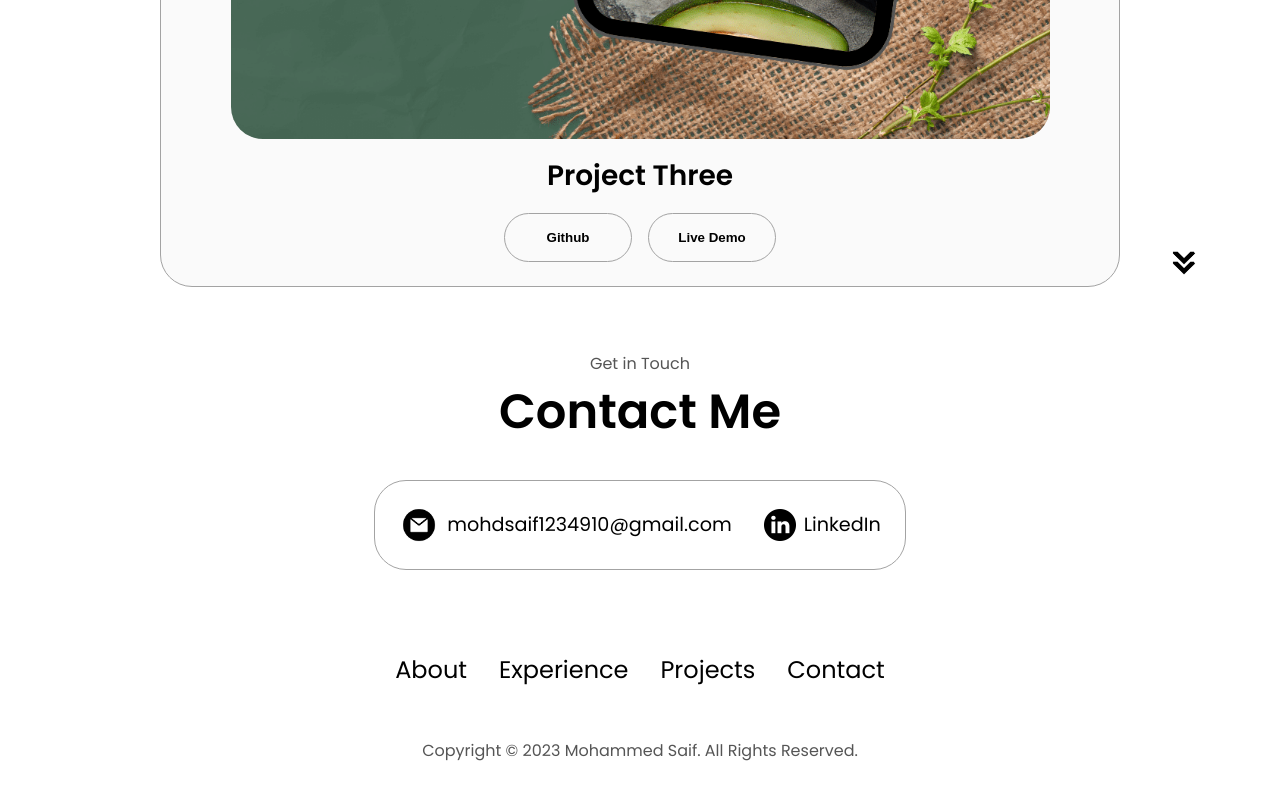
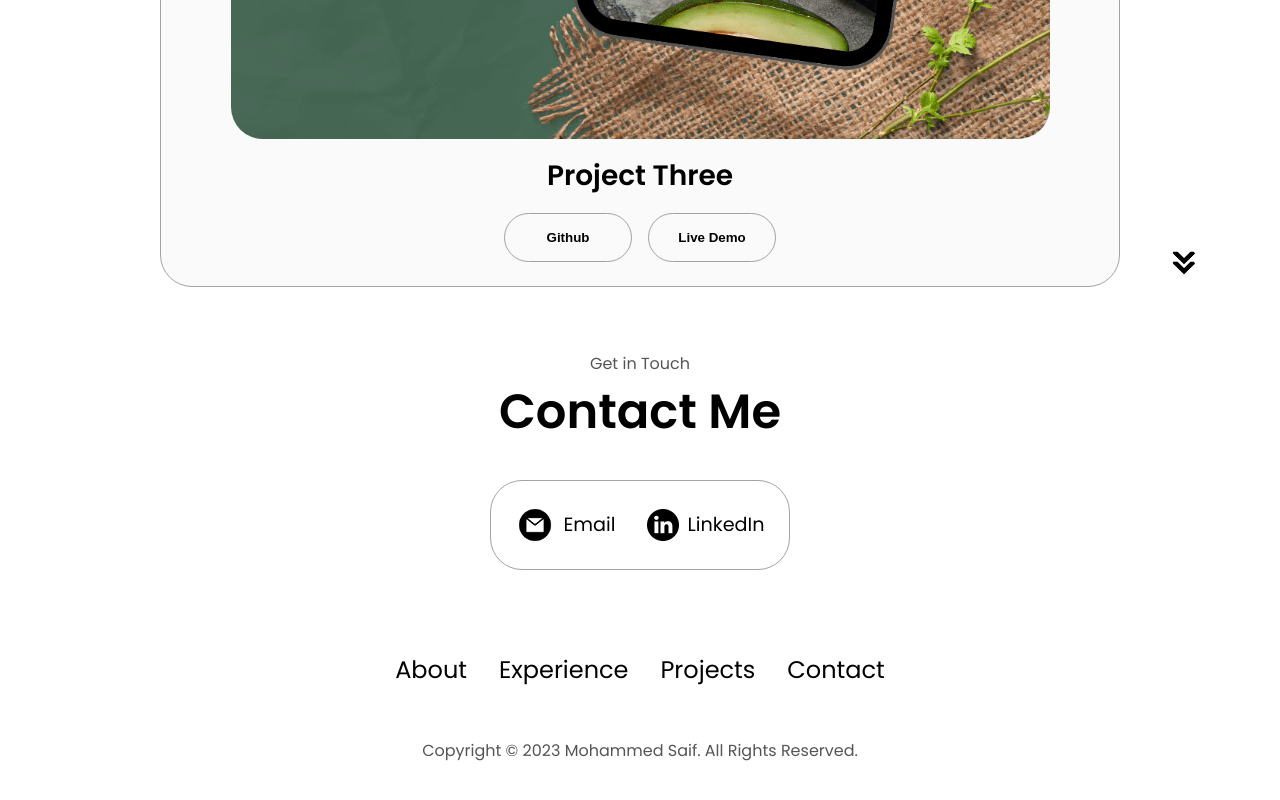
Before and after one commit to mdsaifkn/personal-portfolio, a plain HTML site: page index.html in a window 1280 px wide. Shown: the part 3876-4676 px from the top of the page. Drawn offline with Linux system fonts and the light colour scheme.

Commit message:
Update index.html

```diff
--- a/index.html
+++ b/index.html
@@ -349,7 +349,7 @@
             alt="Email icon"
             class="icon contact-icon email-icon"
           />
-          <p><a href="mailto:examplemail@gmail.com">mohdsaif1234910@gmail.com</a></p>
+          <p><a href="mailto:mohdsaif1234910@gmail.com">Email</a></p>
         </div>
         <div class="contact-info-container">
           <img
```
